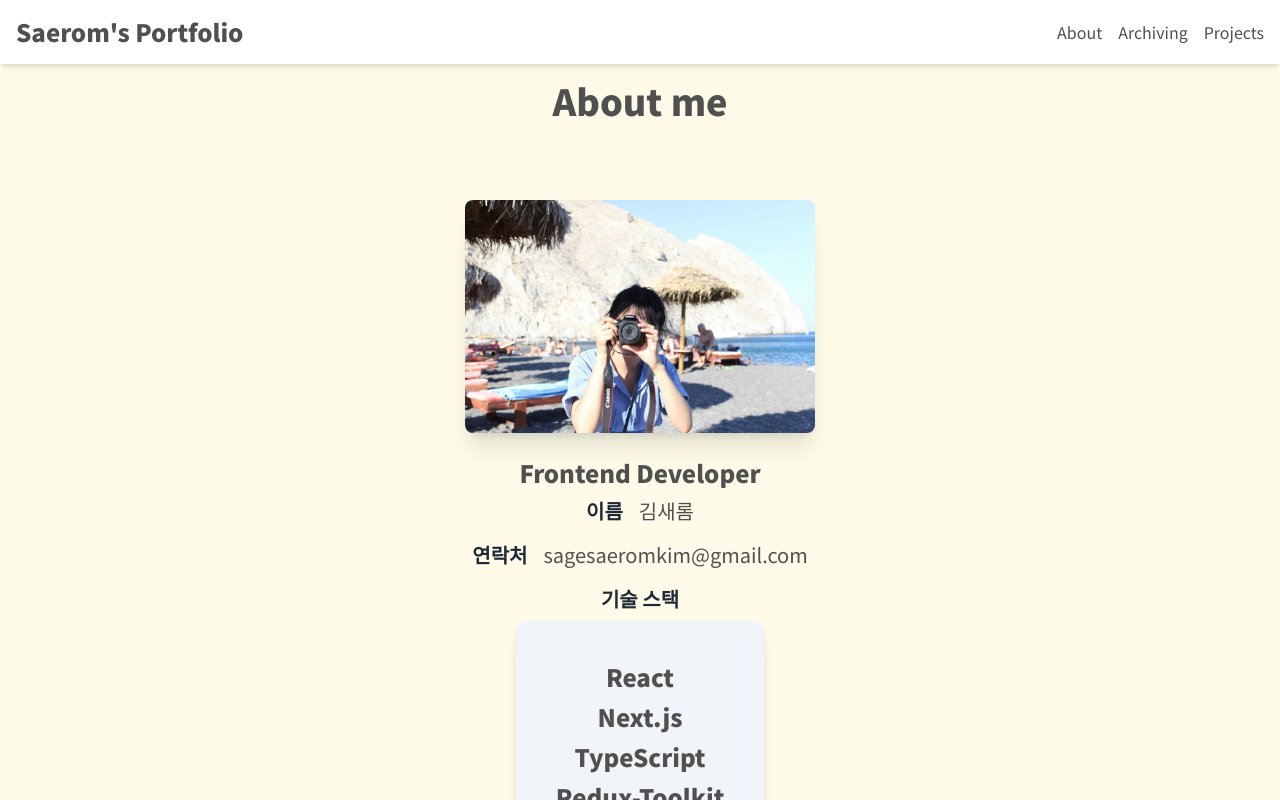
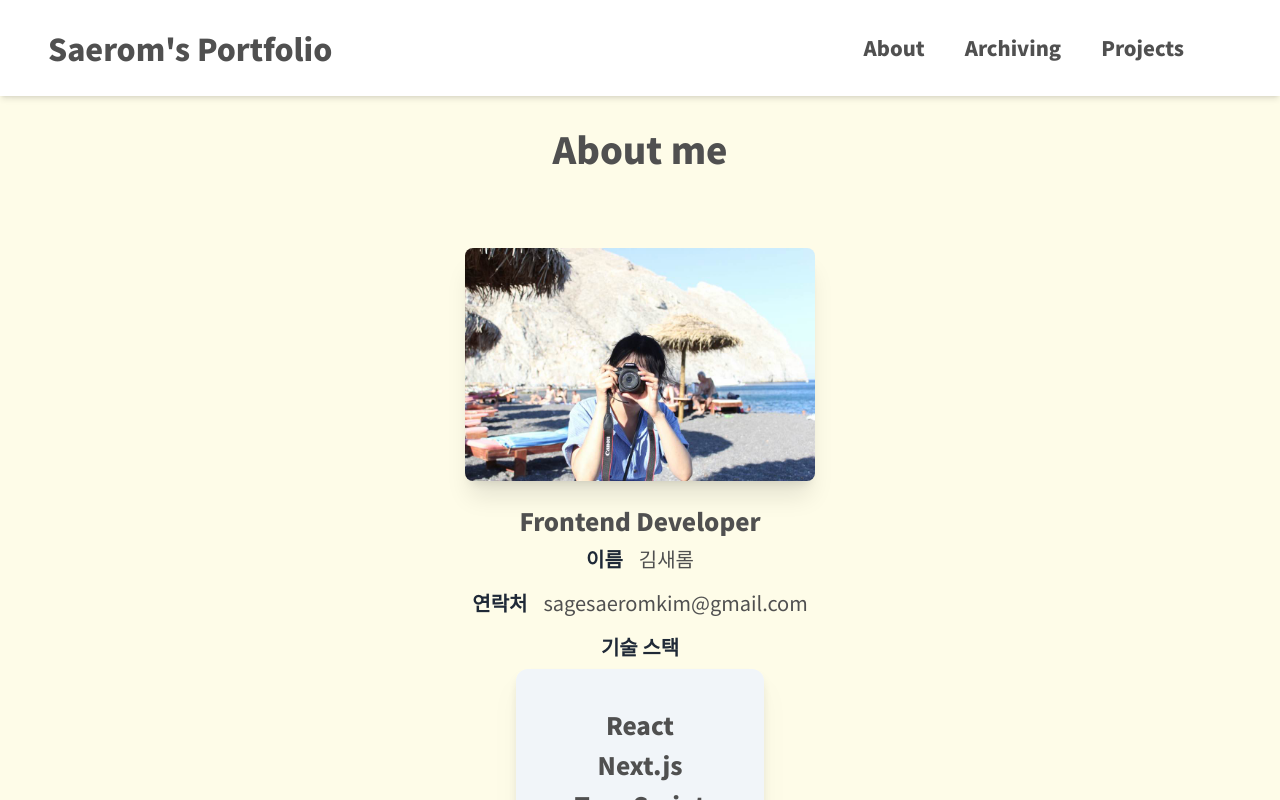
Before and after one commit to sagesrkim/blog, a Next.js app: page / in a window 1280 px wide. Built offline with nearby package versions, Linux system fonts and the light colour scheme.

Commit message:
Design: header padding 간격 조정

```diff
--- a/src/app/page.tsx
+++ b/src/app/page.tsx
@@ -2,9 +2,7 @@
 
 import About from "@/components/About";
 import Archiving from "@/components/Archiving";
-
 import Projects from "@/components/Projects";
-
 import Link from "next/link";
 import React, { useRef } from "react";
 
@@ -29,11 +27,14 @@ export default function Home() {
 
   return (
     <>
-      <div className="bg-white fixed top-0 w-full shadow-md flex justify-between items-center p-4 z-40">
+      <div className="bg-white fixed top-0 w-full h-24 shadow-md flex justify-between items-center p-12 z-40">
         <Link href="/">
-          <h1 className="text-2xl font-bold">{"Saerom's Portfolio"}</h1>
+          <h1 className="text-3xl font-bold">{"Saerom's Portfolio"}</h1>
         </Link>
-        <div className="flex gap-4 cursor-pointer" onClick={handleScrollView}>
+        <div
+          className="text-xl flex gap-10 font-bold cursor-pointer mr-12"
+          onClick={handleScrollView}
+        >
           <span className="hover:text-pink-600">About</span>
           <span className="hover:text-pink-600">Archiving</span>
           <span className="hover:text-pink-600">Projects</span>
--- a/src/components/About.tsx
+++ b/src/components/About.tsx
@@ -6,7 +6,7 @@ export default function About() {
   const SPAN_CLASS = "text-2xl font-bold mb-2";
   return (
     <>
-      <section className="text-center w-full p-20 pt-20 flex flex-col justify-center items-center bg-yellow-50">
+      <section className="text-center w-full p-20 pt-32 flex flex-col justify-center items-center bg-yellow-50">
         <h3 className="text-center text-4xl font-black mb-20">About me</h3>
         <Profile />
         <h3 className="text-2xl mt-2 font-semibold">Frontend Developer</h3>
--- a/src/components/Archiving.tsx
+++ b/src/components/Archiving.tsx
@@ -6,7 +6,7 @@ import velogLogo from "../../public/assets/velogLogo.png";
 export default function Archiving() {
   return (
     <>
-      <section className="w-full min-h-full p-20 flex flex-col justify-center  bg-gray-100">
+      <section className="w-full min-h-full p-20 pt-32 flex flex-col justify-center  bg-gray-100">
         <h3 className="text-center text-4xl font-black mb-10">Archiving</h3>
 
         <div className="flex flex-row justify-center space-x-0 ">
--- a/src/components/Projects.tsx
+++ b/src/components/Projects.tsx
@@ -7,7 +7,7 @@ export default function Projects() {
   const SPAN_CLASS = "my-1 mr-1 text-lg text-center";
   return (
     <>
-      <section className="w-full h-full pt-20 p-28 bg-sky-100 flex flex-col">
+      <section className="w-full h-full p-28 pt-32 bg-sky-100 flex flex-col">
         <h3 className="text-center text-4xl font-black mb-20">Projects</h3>
         <main className="justify-center items-center">
           <div className="p-10 bg-white rounded-lg shadow-lg">
```
